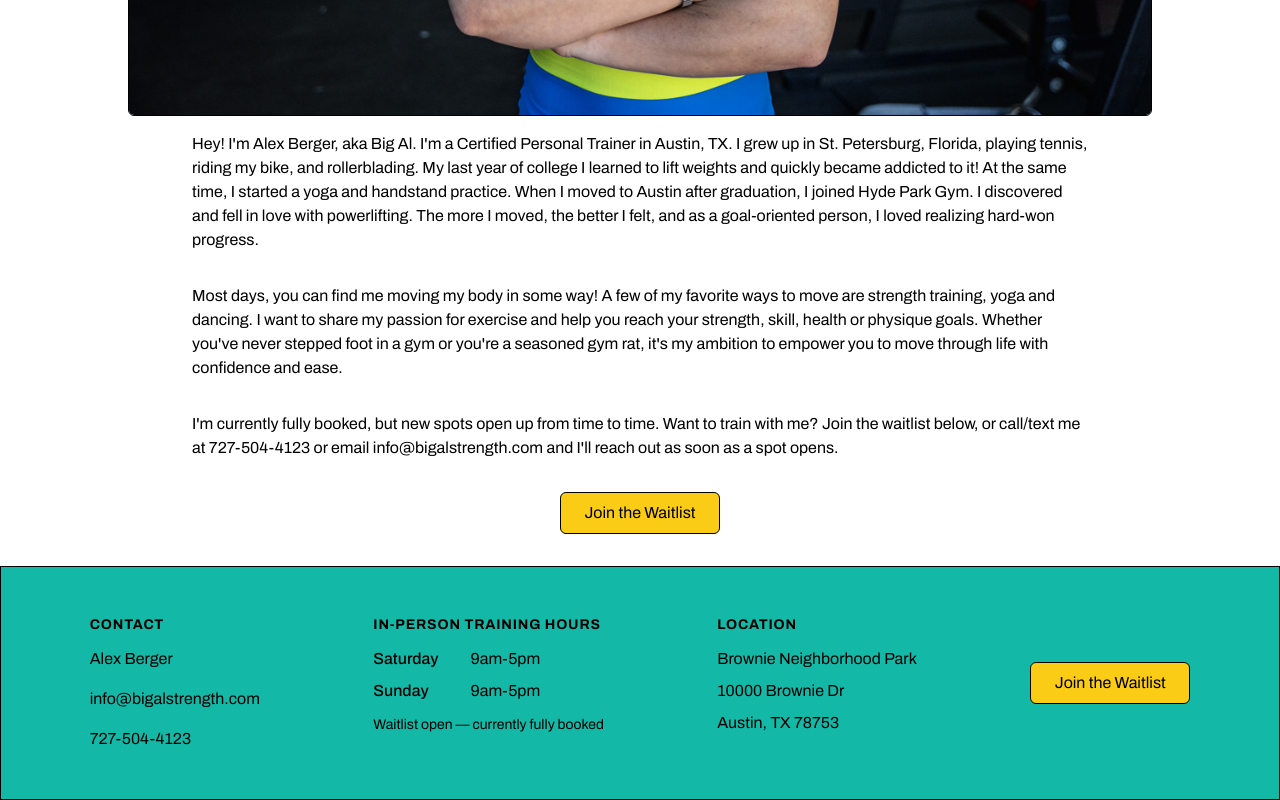
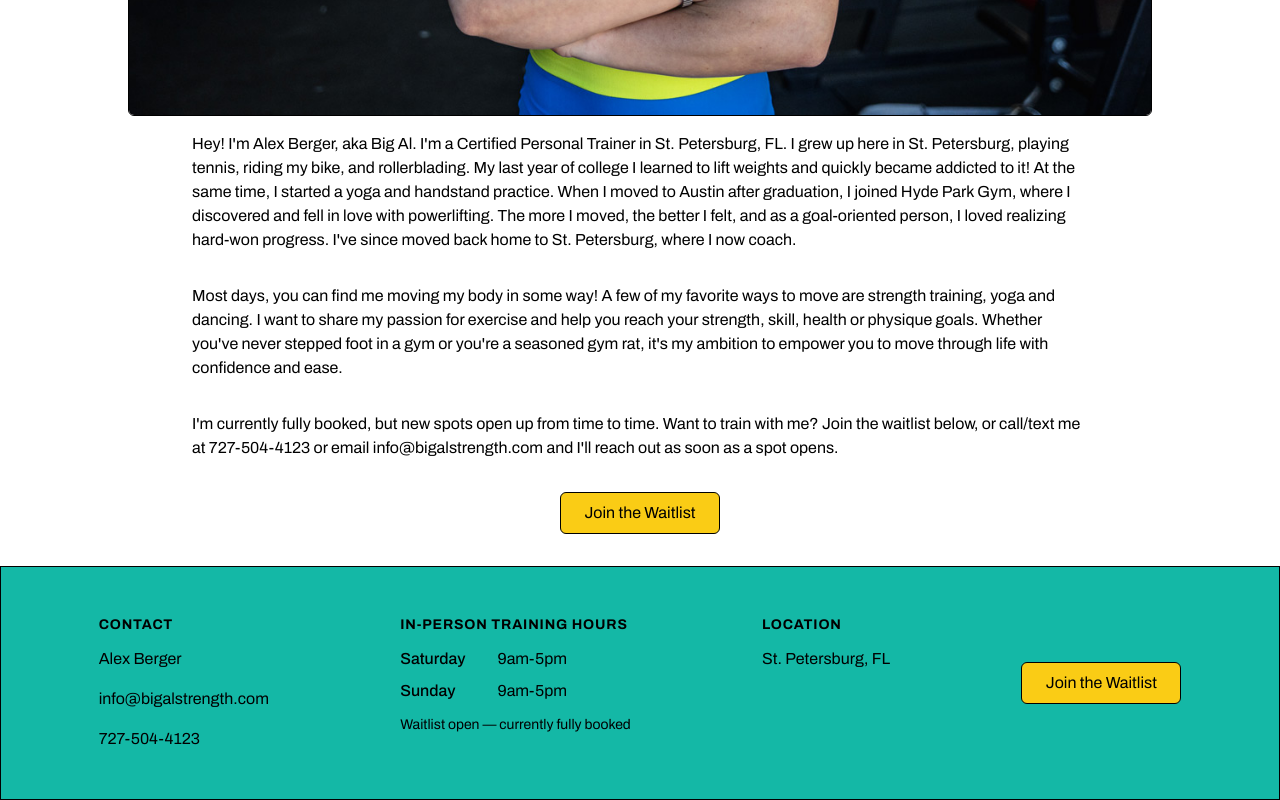
Before and after one commit to aberger3647/big-al, a React (Vite) app: page /about in a window 1280 px wide. Shown: the part 740-1540 px from the top of the page. Built offline with nearby package versions, Linux system fonts and the light colour scheme.

Commit message:
Update location from Austin, TX to St. Petersburg, FL

```diff
--- a/index.html
+++ b/index.html
@@ -5,7 +5,7 @@
     <link rel="icon" type="image/svg+xml" href="/ba-mark.svg" />
     <link rel="alternate icon" type="image/png" href="/favicon.png" />
     <meta name="viewport" content="width=device-width, initial-scale=1.0" />
-    <title>Calisthenics & Handstand Coaching in Austin, TX | Female Personal Trainer</title>
+    <title>Calisthenics & Handstand Coaching in St. Petersburg, FL | Female Personal Trainer</title>
   </head>
   <body>
     <div id="root"></div>
--- a/src/components/About.tsx
+++ b/src/components/About.tsx
@@ -15,13 +15,14 @@ export const About = () => {
 
       <p className="m-4 max-w-4xl">
         Hey! I'm Alex Berger, aka Big Al. I'm a Certified Personal Trainer in
-        Austin, TX. I grew up in St. Petersburg, Florida, playing tennis, riding
+        St. Petersburg, FL. I grew up here in St. Petersburg, playing tennis, riding
         my bike, and rollerblading. My last year of college I learned to lift
         weights and quickly became addicted to it! At the same time, I started a
         yoga and handstand practice. When I moved to Austin after graduation, I
-        joined Hyde Park Gym. I discovered and fell in love with powerlifting.
-        The more I moved, the better I felt, and as a goal-oriented person, I
-        loved realizing hard-won progress.
+        joined Hyde Park Gym, where I discovered and fell in love with
+        powerlifting. The more I moved, the better I felt, and as a goal-oriented
+        person, I loved realizing hard-won progress. I've since moved back home
+        to St. Petersburg, where I now coach.
       </p>
       <p className="m-4 max-w-4xl">
         Most days, you can find me moving my body in some way! A few of my
--- a/src/components/Footer.tsx
+++ b/src/components/Footer.tsx
@@ -36,9 +36,7 @@ export const Footer = () => {
           <h3 className="text-sm font-bold uppercase tracking-[0.06em] mb-3">Location</h3>
           <div className="flex">
             <div className="flex flex-col gap-2 mb-3">
-              <p>Brownie Neighborhood Park</p>
-              <p>10000 Brownie Dr</p>
-              <p>Austin, TX 78753</p>
+              <p>St. Petersburg, FL</p>
             </div>
           </div>
         </div>
```
